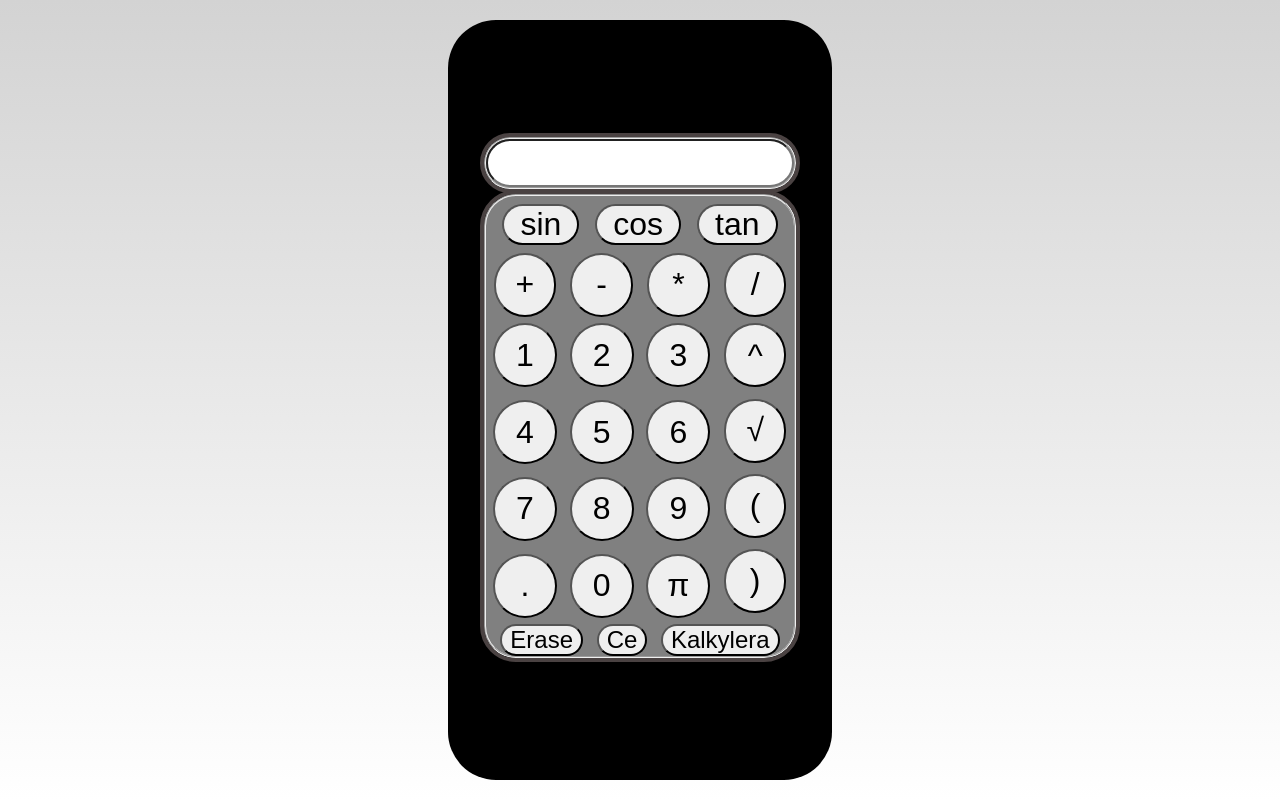
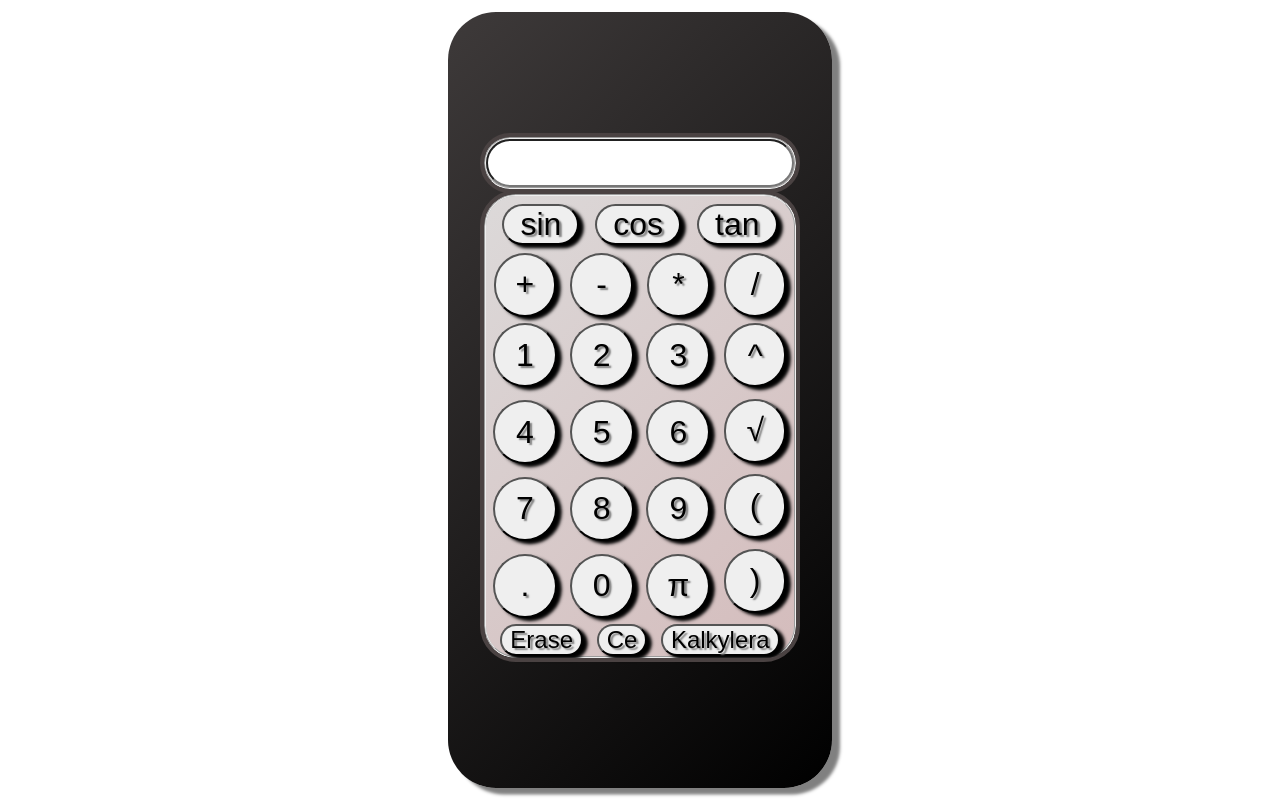
Before and after one commit to Neckora/kalkylator, a PHP site: page / in a window 1280 px wide. Run offline with PHP 8.4, Linux system fonts and the light colour scheme; some libraries are stand-ins or nearby versions.

Commit message:
non dynamic but final fianal draft

```diff
--- a/script.js
+++ b/script.js
@@ -1,8 +1,4 @@
-const radians = {
-    sin: math.sin, cos: math.cos, tan: math.tan,
-};
-
-let specialOperations = {
+let Operations = {
     "+" : "+",
     "-" : "-",
     "*" : "*",
@@ -19,8 +15,12 @@ let specialOperations = {
 }
 
 for (let i = 0; i <= 9; i++) {
-    specialOperations[i] = String(i);
+    Operations[i] = String(i);
 }
+
+const radians = {
+    sin: math.sin, cos: math.cos, tan: math.tan,
+};
 
 let calced = false;
 //const prevCalced = [];
@@ -52,11 +52,11 @@ function onClick(event){
     } else{
         if (calced == true){
             toCalc.value = "";
-            let textExpertion =  toCalc.value + specialOperations[this.textContent.trim()];
+            let textExpertion =  toCalc.value + Operations[this.textContent.trim()];
             calced = false;
             toCalc.value = textExpertion;
         } else{
-            let textExpertion =  toCalc.value + specialOperations[this.textContent.trim()];
+            let textExpertion =  toCalc.value + Operations[this.textContent.trim()];
             toCalc.value = textExpertion;
         }
     };
--- a/style.css
+++ b/style.css
@@ -12,24 +12,27 @@ body{
     place-content: center;
     height: 100dvh;
     width: 100dvw;
-    background: linear-gradient(lightgray, white);
+    background: linear-gradient(85deg lightgray, white);
 }
 fieldset{
-    background: gray;
+    background:linear-gradient(135deg, rgb(220, 217, 217), rgb(212, 188, 188));
     border-radius: 2rem;
     outline: 0.3rem solid rgb(74, 66, 66);
     outline-offset: -0.3;
 }
 main{
-    height: 95dvh;
+    height: 97dvh;
     width: 30dvw;
-    background: black;
+    background: linear-gradient(135deg, rgb(62, 58, 58), black);
     display: grid;
     place-content: center;
     border-radius: 3rem;
+    box-shadow: 0.5rem 0.4rem 0.2rem gray;
 }
 button{
     border-radius: 2rem;
+    box-shadow: 0.3rem 0.2rem 0.2rem;
+    text-shadow: 0.15rem 0.1rem 0.1rem gray;
 }
 .calc{
     width: var(--uni_width);
@@ -39,6 +42,7 @@ input{
     font-size: 1.5rem;
     border-radius: 2rem;
     height: 3rem;
+    text-shadow: 0.15rem 0.1rem 0.1rem gray;
 }
 .calc{
     width: var(--uni_width);
```
